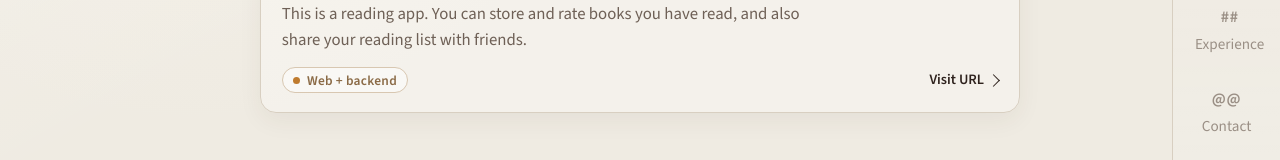
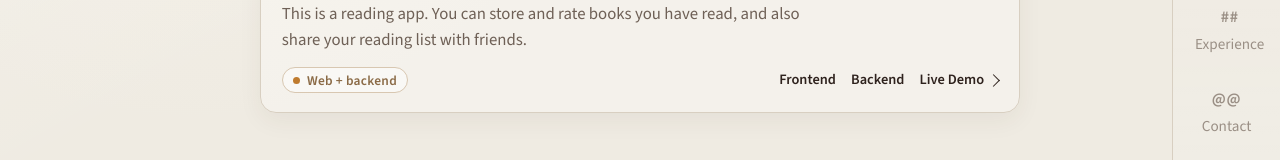
Before and after one commit to arenasFran/portfolio, a React (Vite) app: page / in a window 1280 px wide. Both pictures are taken after a click on the button "Projects". Shown: the part 411-571 px from the top of the page. Built offline with nearby package versions, Linux system fonts and the light colour scheme.

Commit message:
adding some links

```diff
--- a/src/assets/data.json
+++ b/src/assets/data.json
@@ -2,6 +2,8 @@
     "id": 1,
     "title": "WeRead",
     "description": "This is a reading app. You can store and rate books you have read, and also share your reading list with friends.",
-    "url": "https://weread-theta.vercel.app/",
+    "liveUrl": "https://weread-theta.vercel.app/",
+    "frontendRepoUrl": "https://github.com/MacDuki/FrontOblFs",
+    "backendRepoUrl": "https://github.com/arenasFran/Obligatorio-Fs",
     "type": "Web + backend"
 }]
--- a/src/components/Projects.tsx
+++ b/src/components/Projects.tsx
@@ -1,17 +1,55 @@
 import dataProjects from '../assets/data.json';
 
+type ProjectItem = {
+    id: number;
+    title: string;
+    description: string;
+    url?: string;
+    liveUrl?: string;
+    type: string;
+    githubUrl?: string;
+    frontendRepoUrl?: string;
+    backendRepoUrl?: string;
+};
+
 export const Projects = ()=>{
+    const projects = dataProjects as ProjectItem[];
+
+    const renderAction = (label: string, href?: string, isSecondary = false) => {
+        const className = isSecondary
+            ? 'project-card-link project-card-link-secondary'
+            : 'project-card-link';
+
+        if (!href) {
+            return (
+                <span className={`${className} project-card-link-disabled`} aria-disabled="true">
+                    {label}
+                </span>
+            );
+        }
+
+        return (
+            <a className={className} href={href} target="_blank" rel="noreferrer">
+                {label}
+            </a>
+        );
+    };
+
     return (
         <section className="projects-panel" aria-label="Projects">
             <h1 className="projects-title">My projects</h1>
             <div className="projects-grid">
-                {dataProjects.map((p)=>(
+                {projects.map((p)=>(
                     <article key={p.id} className="project-card">
                         <h2 className="project-card-title">{p.title}</h2>
                         <p className="project-card-description">{p.description}</p>
                         <div className="project-card-meta">
                             <p className="project-card-badge">{p.type}</p>
-                            <a className="project-card-link" href={p.url} target="_blank" rel="noreferrer">Visit URL</a>
+                            <div className="project-card-actions">
+                                {renderAction('Frontend', p.frontendRepoUrl || p.githubUrl, true)}
+                                {renderAction('Backend', p.backendRepoUrl, true)}
+                                {renderAction('Live Demo', p.liveUrl || p.url)}
+                            </div>
                         </div>
                     </article>
                 ))}
--- a/src/components/home.css
+++ b/src/components/home.css
@@ -277,6 +277,15 @@ body {
   gap: 0.8rem;
 }
 
+.project-card-actions {
+  margin-left: auto;
+  display: inline-flex;
+  flex-wrap: wrap;
+  align-items: center;
+  gap: 0.95rem;
+  justify-content: flex-end;
+}
+
 .project-card-badge {
   margin: 0;
   display: inline-flex;
@@ -301,7 +310,6 @@ body {
 }
 
 .project-card-link {
-  margin-left: auto;
   display: inline-flex;
   align-items: center;
   gap: 0.32rem;
@@ -325,6 +333,17 @@ body {
 .project-card-link:hover {
   color: var(--accent);
   border-color: var(--accent);
+}
+
+.project-card-link-secondary::after {
+  display: none;
+}
+
+.project-card-link-disabled {
+  color: #9a8f85;
+  border-color: transparent;
+  cursor: default;
+  opacity: 0.85;
 }
 
 @keyframes intro-fade {
@@ -405,4 +424,13 @@ body {
     padding: 1.05rem;
     border-radius: 14px;
   }
+
+  .project-card-meta {
+    flex-wrap: wrap;
+  }
+
+  .project-card-actions {
+    width: 100%;
+    justify-content: flex-start;
+  }
 }
```
